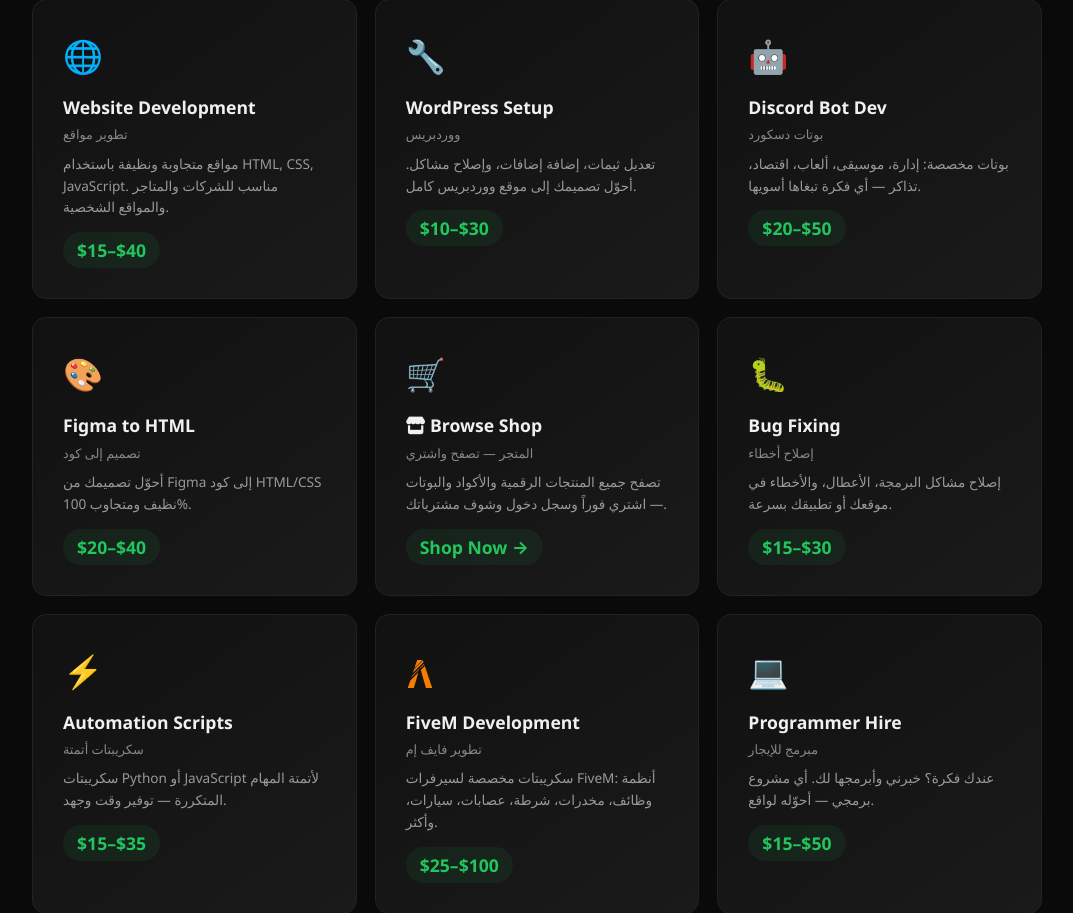
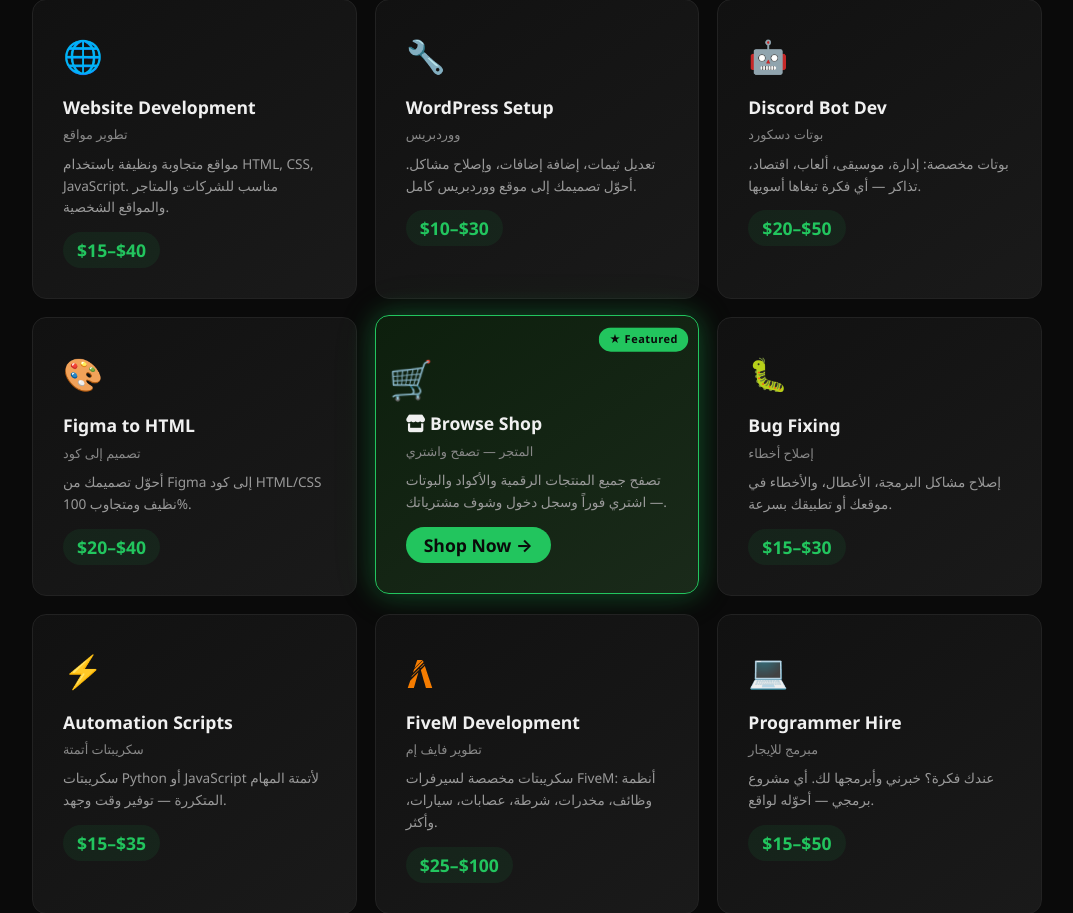
Before and after one commit to s97512856-tech/LOST, a Flask app: page / in a window 1280 px wide. Shown: the part 1353-2266 px from the top of the page, without its empty margins (103-1176 px from the left). Run offline with Flask 3, Linux system fonts and the light colour scheme; data comes from the database, SQL or seed files in the repository; data that the repository does not hold is empty.

Commit message:
add glow + float animation to Browse Shop card

```diff
--- a/templates/index.html
+++ b/templates/index.html
@@ -42,6 +42,17 @@
     .service-card .ar{color:#888;font-size:.8rem;margin-bottom:8px}
     .service-card p{color:#999;font-size:.85rem;margin-bottom:14px;line-height:1.6}
     .service-card .price{color:#22c55e;font-weight:700;font-size:1.1rem;display:inline-block;padding:4px 14px;background:rgba(34,197,94,0.08);border-radius:20px}
+    .service-card.shop-featured{background:linear-gradient(145deg,#0d1f0d,#1a2a1a);border-color:#22c55e;cursor:pointer}
+    .service-card.shop-featured::after{content:'★ Featured';position:absolute;top:12px;right:12px;font-size:.65rem;color:#0a0a0a;background:#22c55e;padding:3px 10px;border-radius:12px;font-weight:700;letter-spacing:.5px;animation:badgePulse 2s ease-in-out infinite}
+    @keyframes badgePulse{0%,100%{transform:scale(1)}50%{transform:scale(1.08)}}
+    .service-card.shop-featured{animation:shopGlow 2.5s ease-in-out infinite,shopFloat 3s ease-in-out infinite}
+    @keyframes shopGlow{0%,100%{box-shadow:0 0 8px rgba(34,197,94,0.15)}50%{box-shadow:0 0 30px rgba(34,197,94,0.35),0 0 60px rgba(34,197,94,0.1)}}
+    @keyframes shopFloat{0%,100%{transform:translateY(0)}50%{transform:translateY(-6px)}}
+    .service-card.shop-featured.show{animation:shopGlow 2.5s ease-in-out infinite,shopFloat 3s ease-in-out infinite}
+    .service-card.shop-featured .icon{animation:iconPulse 2s ease-in-out infinite}
+    @keyframes iconPulse{0%,100%{transform:scale(1)}50%{transform:scale(1.2) rotate(-5deg)}}
+    .service-card.shop-featured:hover{transform:translateY(-8px) scale(1.02);box-shadow:0 0 40px rgba(34,197,94,0.4),0 0 80px rgba(34,197,94,0.15)}
+    .service-card.shop-featured .price{background:#22c55e;color:#0a0a0a;padding:4px 18px}
 
     .about-card{max-width:620px;margin:0 auto;background:linear-gradient(145deg,#111,#1a1a1a);border:1px solid #222;border-radius:14px;padding:40px;text-align:center;opacity:0;transform:translateY(40px)}
     .about-card.show{opacity:1;transform:translateY(0)}
@@ -102,7 +113,7 @@
         <div class="service-card"><span class="icon">🔧</span><h3>WordPress Setup</h3><div class="ar">ووردبريس</div><p>تعديل ثيمات، إضافة إضافات، وإصلاح مشاكل. أحوّل تصميمك إلى موقع ووردبريس كامل.</p><span class="price">$10–$30</span></div>
         <div class="service-card"><span class="icon">🤖</span><h3>Discord Bot Dev</h3><div class="ar">بوتات دسكورد</div><p>بوتات مخصصة: إدارة، موسيقى، ألعاب، اقتصاد، تذاكر — أي فكرة تبغاها أسويها.</p><span class="price">$20–$50</span></div>
         <div class="service-card"><span class="icon">🎨</span><h3>Figma to HTML</h3><div class="ar">تصميم إلى كود</div><p>أحوّل تصميمك من Figma إلى كود HTML/CSS نظيف ومتجاوب 100%.</p><span class="price">$20–$40</span></div>
-        <div class="service-card" onclick="window.location.href='{{ url_for('shop') }}'" style="cursor:pointer"><span class="icon">🛒</span><h3><i class="fas fa-store"></i> Browse Shop</h3><div class="ar">المتجر — تصفح واشتري</div><p>تصفح جميع المنتجات الرقمية والأكواد والبوتات — اشتري فوراً وسجل دخول وشوف مشترياتك.</p><span class="price">Shop Now →</span></div>
+        <div class="service-card shop-featured" onclick="window.location.href='{{ url_for('shop') }}'"><span class="icon">🛒</span><h3><i class="fas fa-store"></i> Browse Shop</h3><div class="ar">المتجر — تصفح واشتري</div><p>تصفح جميع المنتجات الرقمية والأكواد والبوتات — اشتري فوراً وسجل دخول وشوف مشترياتك.</p><span class="price">Shop Now →</span></div>
         <div class="service-card"><span class="icon">🐛</span><h3>Bug Fixing</h3><div class="ar">إصلاح أخطاء</div><p>إصلاح مشاكل البرمجة، الأعطال، والأخطاء في موقعك أو تطبيقك بسرعة.</p><span class="price">$15–$30</span></div>
         <div class="service-card"><span class="icon">⚡</span><h3>Automation Scripts</h3><div class="ar">سكريبتات أتمتة</div><p>سكريبتات Python أو JavaScript لأتمتة المهام المتكررة — توفير وقت وجهد.</p><span class="price">$15–$35</span></div>
         <div class="service-card"><span class="icon"><svg viewBox="0 0 24 24" style="width:28px;height:28px;fill:#f57c00;vertical-align:middle"><path d="M22.4 24h-5.225c-.117 0-.455-1.127-1.026-3.375-1.982-6.909-3.124-10.946-3.417-12.12l3.37-3.325h.099c.454 1.42 2.554 7.676 6.299 18.768ZM12.342 7.084h-.048a3.382 3.385 0 0 1-.098-.492v-.098a102.619 102.715 0 0 1 3.272-3.275c.13.196.196.356.196.491v.05a140.694 140.826 0 0 1-3.322 3.324ZM5.994 10.9h-.05c.67-2.12 1.076-3.209 1.223-3.275L14.492.343c.08 0 .258.524.533 1.562zm1.37-4.014h-.05C8.813 2.342 9.612.048 9.71 0h4.495v.05a664.971 664.971 0 0 1-6.841 6.839Zm-2.69 7.874h-.05c.166-.798.554-1.418 1.174-1.855a312.918 313.213 0 0 1 5.71-5.717h.05c-.117.672-.375 1.175-.781 1.52zM1.598 24l-.098-.05c1.399-4.172 2.148-6.322 2.248-6.45l6.74-6.694v.05C10.232 11.88 8.974 16.263 6.73 24Z"/></svg></span><h3>FiveM Development</h3><div class="ar">تطوير فايف إم</div><p>سكريبتات مخصصة لسيرفرات FiveM: أنظمة وظائف، مخدرات، شرطة، عصابات، سيارات، وأكثر.</p><span class="price">$25–$100</span></div>
```
